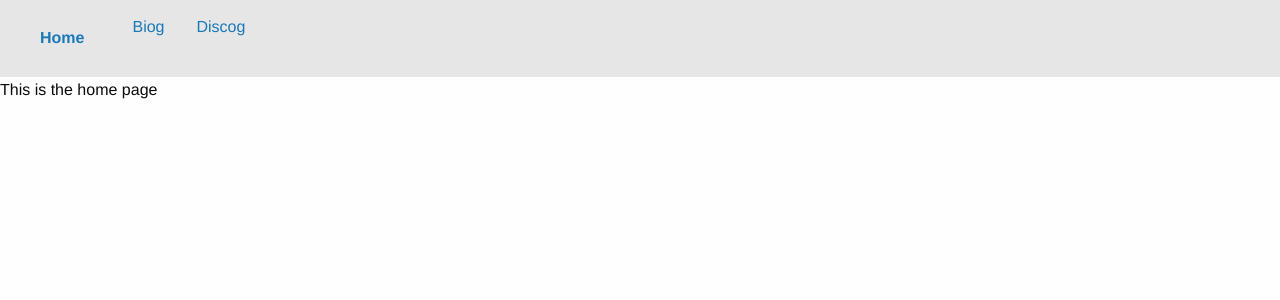
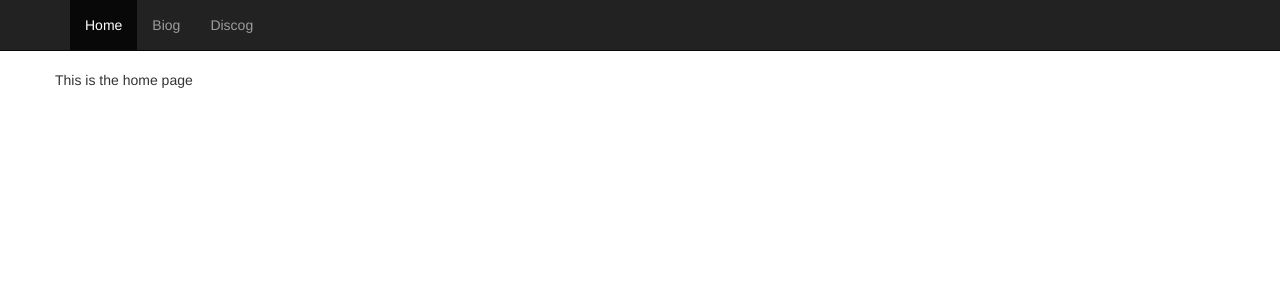
Before and after one commit to pj-simpson/discogs-puller, a Python web app: template app/templates/home.html in a window 1280 px wide. Shown: the top 300 px of the page. Run offline with Jinja, Linux system fonts and the light colour scheme; the template is opened without the code that fills it, so the values that code supplies are empty; some libraries are stand-ins or nearby versions.

Commit message:
cleaning up some static assets along with the start script

```diff
--- a/app/main.py
+++ b/app/main.py
@@ -16,8 +16,8 @@ app = Starlite(
     template_config=TemplateConfig(
         directory="app/templates", engine=JinjaTemplateEngine
     ),
-    static_files_config=[
-        StaticFilesConfig(directories=["static"], path="/static"),
-    ],
+    # static_files_config=[
+    #     StaticFilesConfig(directories=["static"], path="/static"),
+    # ],
     debug=os.environ.get("DEBUG", False),
 )
--- a/app/templates/_base.html
+++ b/app/templates/_base.html
@@ -4,29 +4,36 @@
     <meta charset="utf-8" />
     <meta name="viewport" content="width=device-width, initial-scale=1.0" />
     <title>Band Name</title>
-    <link rel="stylesheet" href="https://dhbhdrzi4tiry.cloudfront.net/cdn/sites/foundation.min.css">
-    <link rel="stylesheet" href="static/css/theme.css">
+    <link rel="stylesheet" href="https://cdn.jsdelivr.net/npm/bootstrap@3.3.7/dist/css/bootstrap.min.css" integrity="sha384-BVYiiSIFeK1dGmJRAkycuHAHRg32OmUcww7on3RYdg4Va+PmSTsz/K68vbdEjh4u" crossorigin="anonymous">
   </head>
   <body>
 
 
-  <div class="top-bar">
-    <div class="top-bar-left">
-      <ul class="menu">
-        <li class="menu-text"><a href="/">Home</a></li>
-        <li><a href="/artist/1">Biog</a></li>
-        <li><a href="/artist/1/releases">Discog</a></li>
-      </ul>
-    </div>
-  </div>
 
-    <div class="off-canvas-wrapper">
-      <div class="off-canvas-wrapper-inner" data-off-canvas-wrapper>
+  <nav class="navbar navbar-inverse navbar-fixed-top">
+      <div class="container">
+        <div class="navbar-header">
+          <button type="button" class="navbar-toggle collapsed" data-toggle="collapse" data-target="#navbar" aria-expanded="false" aria-controls="navbar">
+            <span class="icon-bar"></span>
+            <span class="icon-bar"></span>
+            <span class="icon-bar"></span>
+          </button>
+        </div>
+        <div id="navbar" class="collapse navbar-collapse">
+          <ul class="nav navbar-nav">
+            <li class="active"><a href="/">Home</a></li>
+            <li><a href="/artist/1">Biog</a></li>
+            <li><a href="/artist/1/releases">Discog</a></li>
+          </ul>
+        </div>
+      </div>
+    </nav>
 
-
-        <div class="off-canvas-content" data-off-canvas-content>
+    <div class="container theme-showcase" role="main" style="padding-top: 5em;padding-bottom:3em;">
+      <div>
+        <div>
           <div class="row">
-            <div class="main-page-content column small-up-5">
+            <div >
               {% block content %}
               {% endblock %}
             </div>
@@ -35,9 +42,6 @@
       </div>
     </div>
 
-    <script src="https://dhbhdrzi4tiry.cloudfront.net/cdn/sites/foundation.js"></script>
-    <script>
-      $(document).foundation();
-    </script>
+    <script src="https://cdn.jsdelivr.net/npm/bootstrap@3.3.7/dist/js/bootstrap.min.js" integrity="sha384-Tc5IQib027qvyjSMfHjOMaLkfuWVxZxUPnCJA7l2mCWNIpG9mGCD8wGNIcPD7Txa" crossorigin="anonymous"></script>
   </body>
 </html>
--- a/app/templates/artist/artist.html
+++ b/app/templates/artist/artist.html
@@ -3,7 +3,7 @@
 {% block content %}
 <!--    display the first image as the main image-->
     {% set first_image = artist.images[0] %}
-    <a href="#" class="thumbnail">
+    <a href="#" class="img-thumbnail">
         <img src={{ first_image['uri'] }}>
     </a>
 
@@ -13,7 +13,7 @@
 
     {% set remaining_images = artist.images[1:] %}
     {% for image in remaining_images %}
-        <a href="#" class="thumbnail">
+        <a href="#" class="img-thumbnail">
             <img src={{ image['uri'] }}>
         </a>
     {% endfor %}
--- a/docker-compose.yml
+++ b/docker-compose.yml
@@ -10,3 +10,5 @@ services:
       - .:/home/myuser/code/
     env_file:
       - .env
+    ports:
+      - "8000:8000"
--- a/fly.toml
+++ b/fly.toml
@@ -1,6 +1,6 @@
 # fly.toml file generated for bitter-fire-9310 on 2022-09-04T22:23:31+01:00
 
-app = "app-name-1234"
+app = "bitter-fire-9310"
 kill_signal = "SIGINT"
 kill_timeout = 5
 processes = []
```
Also changed, not shown: app/templates/releases/release_detail.html (+4 -4 lines), static/css/theme.css (deleted), 1 other file.
